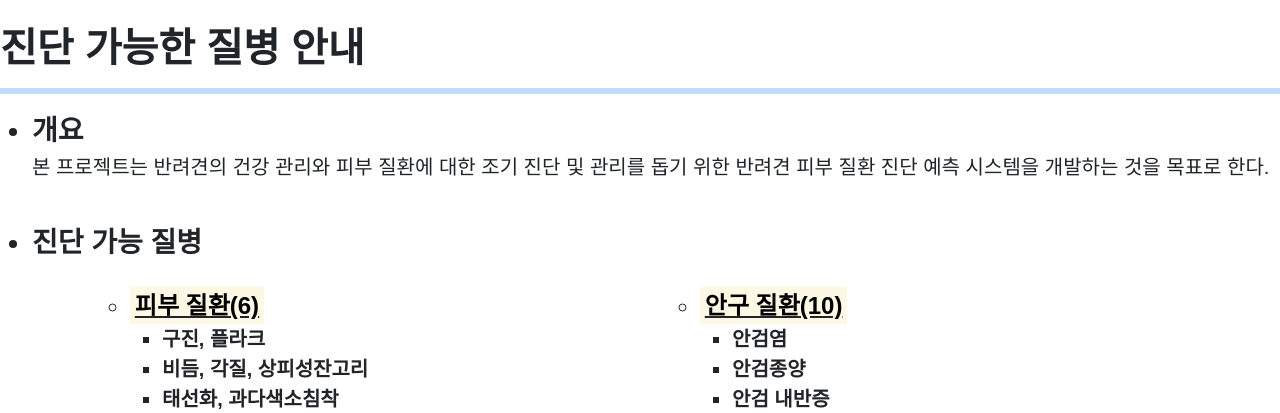
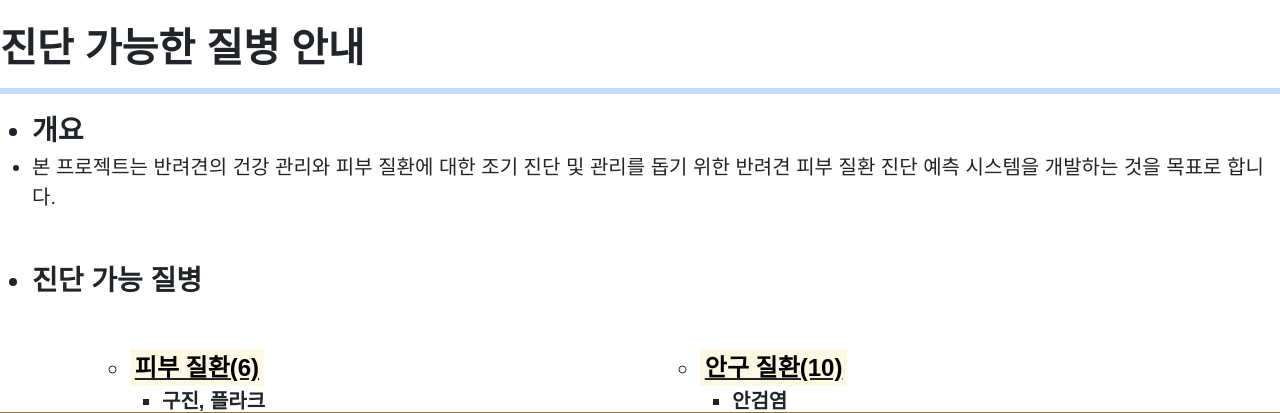
Before and after one commit to 1TAEKIM/Animal_Care_web, a Django app: template animal_care_web/templates/disease_information.html in a window 1280 px wide. Shown: the part 72-485 px from the top of the page. Run offline with Django 3.2, Linux system fonts and the light colour scheme; the template is opened without the code that fills it, so the values that code supplies are empty; some web fonts are replaced.

Commit message:
footer 수정

```diff
--- a/animal_care_web/templates/disease_information.html
+++ b/animal_care_web/templates/disease_information.html
@@ -7,10 +7,10 @@
 
 <ul>
     <li class="fs-3 fw-bolder">개요</li>
-    <p class="fs-5">본 프로젝트는 반려견의 건강 관리와 피부 질환에 대한 조기 진단 및 관리를 돕기 위한 반려견 피부 질환 진단 예측 시스템을 개발하는 것을 목표로 한다.</p>
-<br>
+    <li class="fs-5">본 프로젝트는 반려견의 건강 관리와 피부 질환에 대한 조기 진단 및 관리를 돕기 위한 반려견 피부 질환 진단 예측 시스템을 개발하는 것을 목표로 합니다.</li>
+    <br><br>
     <li class="fs-3 fw-bolder">진단 가능 질병</li>
-    <br>
+    <br><br>
     <div class="container">
         <div class="row">
             <div class="col">
@@ -45,5 +45,5 @@
             </div>
         </div>
     </div>
-
+</ul>
 {% endblock content %}
```
Lines whose indentation alone changed are shown as unchanged.
